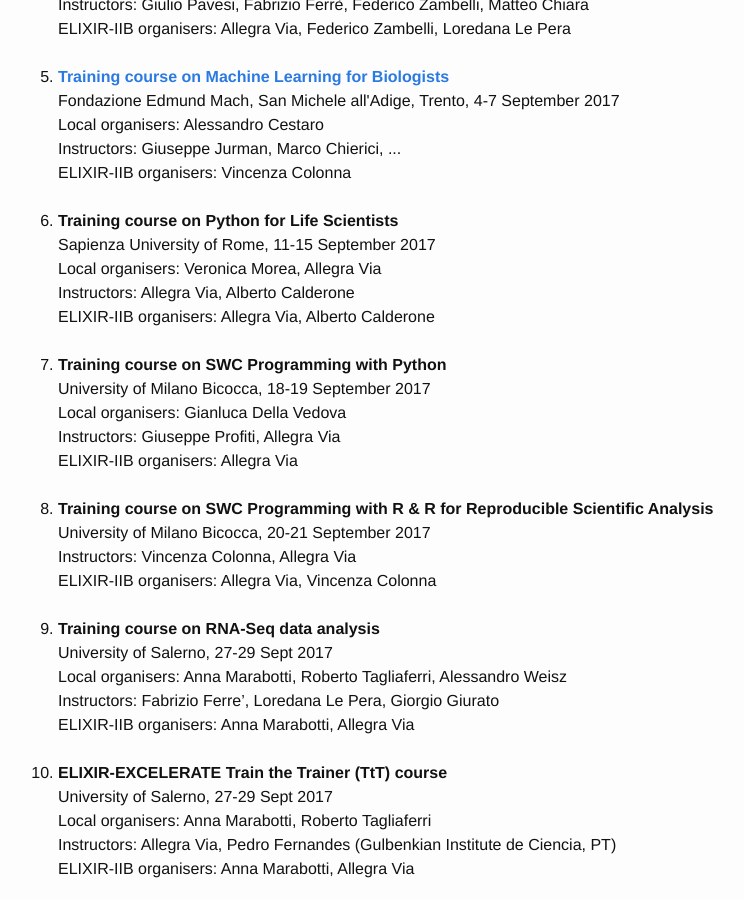
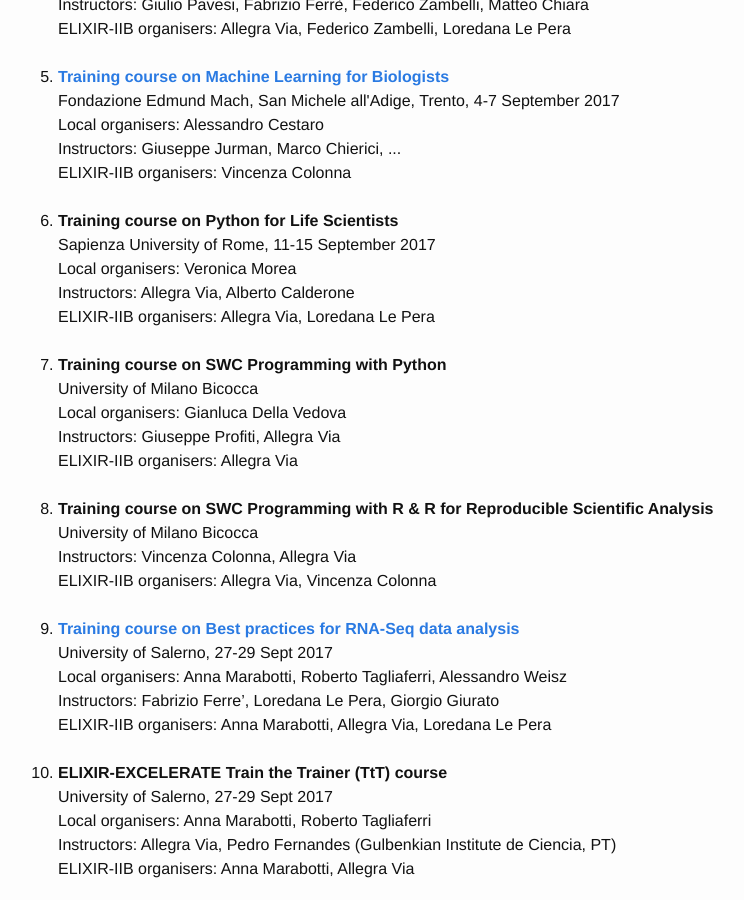
Before and after one commit to ELIXIR-IIB-training/website, a Jekyll site: the page built from programme2017/index.html, in a window 1280 px wide and 900 px high, scrolled down 962 px. Shown: the whole window, without its empty margins (242-986 px from the left). Built offline with Jekyll 4.4.1, drawn with Linux system fonts in a browser that asks for light colours.

Commit message:
Update of September courses

```diff
--- a/programme2017/index.html
+++ b/programme2017/index.html
@@ -60,28 +60,29 @@ layout: default
       	<br>
       	<li><b>Training course on Python for Life Scientists</b><br>
       	Sapienza University of Rome, 11-15 September 2017<br>
-	Local organisers: Veronica Morea, Allegra Via<br>
+	Local organisers: Veronica Morea<br>
 	Instructors: Allegra Via, Alberto Calderone<br>
-	ELIXIR-IIB organisers: Allegra Via, Alberto Calderone
+	ELIXIR-IIB organisers: Allegra Via, Loredana Le Pera
 	</li>
       	<br>
       	<li><b>Training course on SWC Programming with Python</b><br>
-	University of Milano Bicocca, 18-19 September 2017<br>
+	University of Milano Bicocca<br>
 	Local organisers: Gianluca Della Vedova<br>
 	Instructors: Giuseppe Profiti, Allegra Via<br>
 	ELIXIR-IIB organisers: Allegra Via
 	</li>
       	<br>
       	<li><b>Training course on SWC Programming with R & R for Reproducible Scientific Analysis</b><br>
-      	University of Milano Bicocca, 20-21 September 2017<br>
+      	University of Milano Bicocca<br>
 	Instructors: Vincenza Colonna, Allegra Via<br>
 	ELIXIR-IIB organisers: Allegra Via, Vincenza Colonna</li>
       <br>
-      <li><b>Training course on RNA-Seq data analysis</b><br>
+      <li><a href="https://elixir-iib-training.github.io/website/2017/09/27/RNA-seq-Salerno.html"><b>Training course on Best practices for RNA-Seq data analysis</b></a>
+      <br>
 	University of Salerno, 27-29 Sept 2017<br>
 	Local organisers: Anna Marabotti, Roberto Tagliaferri, Alessandro Weisz<br>
 	Instructors: Fabrizio Ferre’, Loredana Le Pera, Giorgio Giurato<br>
-	ELIXIR-IIB organisers: Anna Marabotti, Allegra Via
+	ELIXIR-IIB organisers: Anna Marabotti, Allegra Via, Loredana Le Pera
 	</li>
       	<br>
       	<li><b>ELIXIR-EXCELERATE Train the Trainer (TtT) course</b><br>
```
